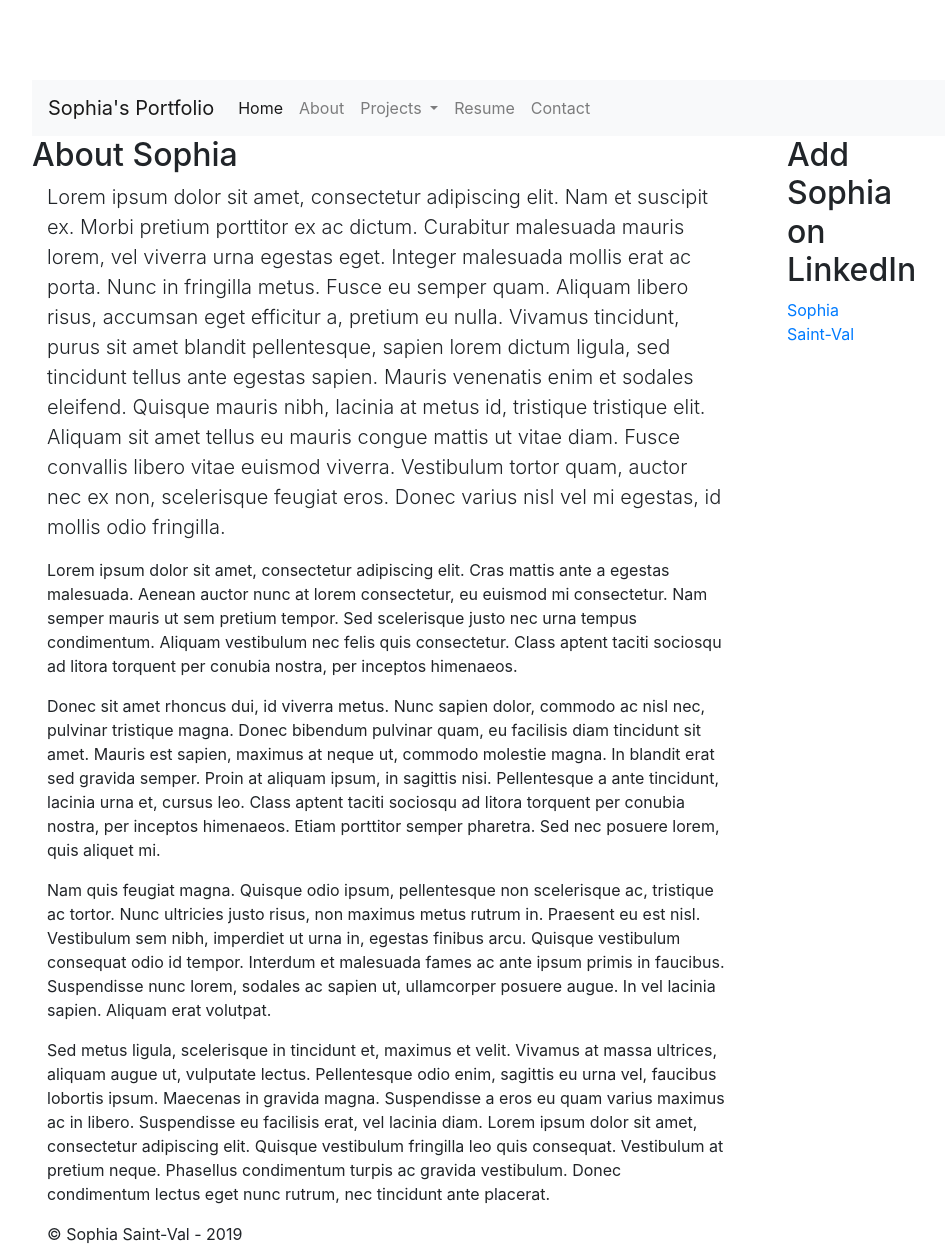
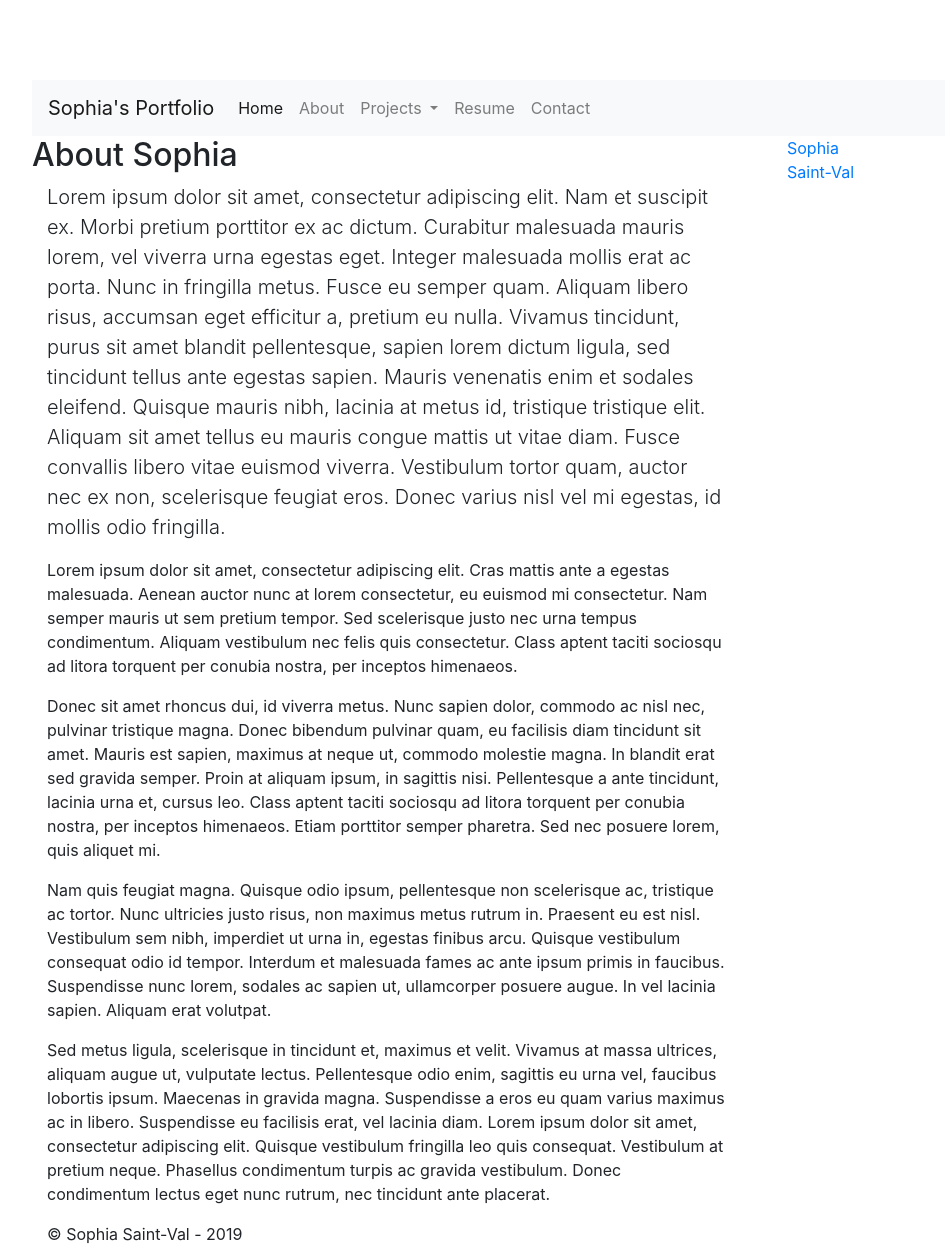
Before and after one commit to stval98/stval98.github.io, a Jekyll site: the page built from about/index.html, in a window 1280 px wide. Shown: the whole page, without its empty margins (68-1013 px from the left). Built offline with Jekyll 4.4.1, drawn with Linux system fonts in a browser that asks for light colours; comment, search, counter and statistics services are not loaded.

Commit message:
fix: sidebar heading

```diff
--- a/_includes/sidebar.html
+++ b/_includes/sidebar.html
@@ -1,6 +1,4 @@
 <div class="col-4">
-    <h2>Add Sophia on LinkedIn</h2>
-
     <div class="LI-profile-badge"  data-version="v1" data-size="medium" data-locale="en_US" data-type="vertical" data-theme="dark" data-vanity="sophia-saint-val">
         <a class="LI-simple-link" href='https://www.linkedin.com/in/sophia-saint-val?trk=profile-badge'>Sophia Saint-Val</a>
     </div>
```
